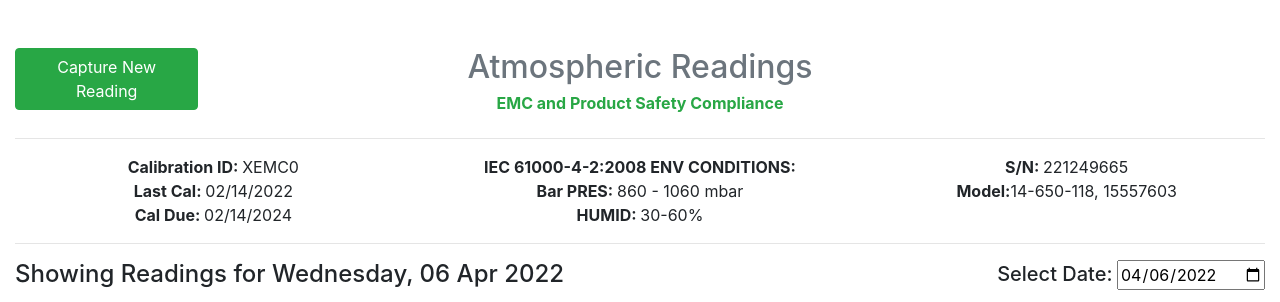
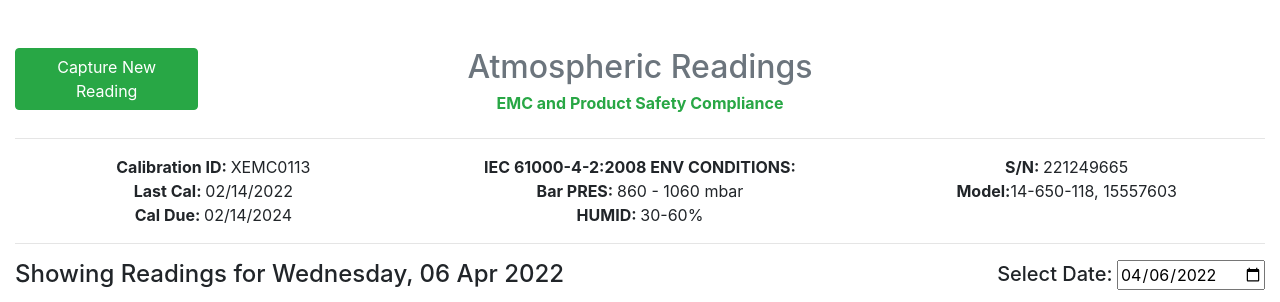
Before and after one commit to omerahmed-debug/br_reader, a Django app: page / in a window 1280 px wide. Shown: the top 302 px of the page. Run offline with Django 3.2, Linux system fonts and the light colour scheme; data that the repository does not hold is empty; some libraries are stand-ins or nearby versions.

Commit message:
changed the calibration ID

```diff
--- a/br_reader_app/templates/index.html
+++ b/br_reader_app/templates/index.html
@@ -24,7 +24,7 @@
 			<hr>
 			<div class="row">
 				<div class="col-md-4 col-sm-12 text-center">
-					<b>Calibration ID: </b>XEMC0 <br>
+					<b>Calibration ID: </b>XEMC0113 <br>
 					<b>Last Cal: </b>02/14/2022 <br>
 					<b>Cal Due: </b>02/14/2024
 				</div>
```
